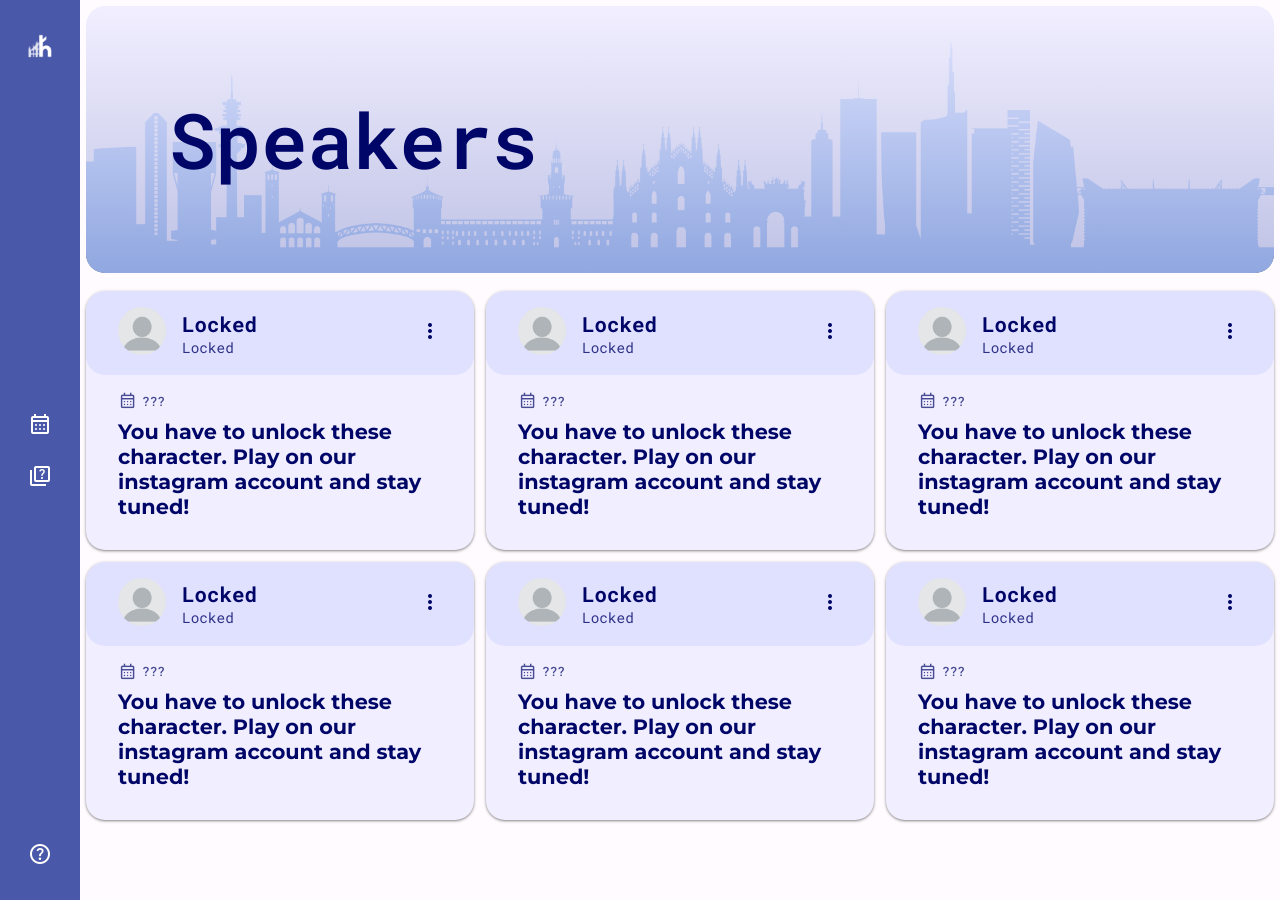
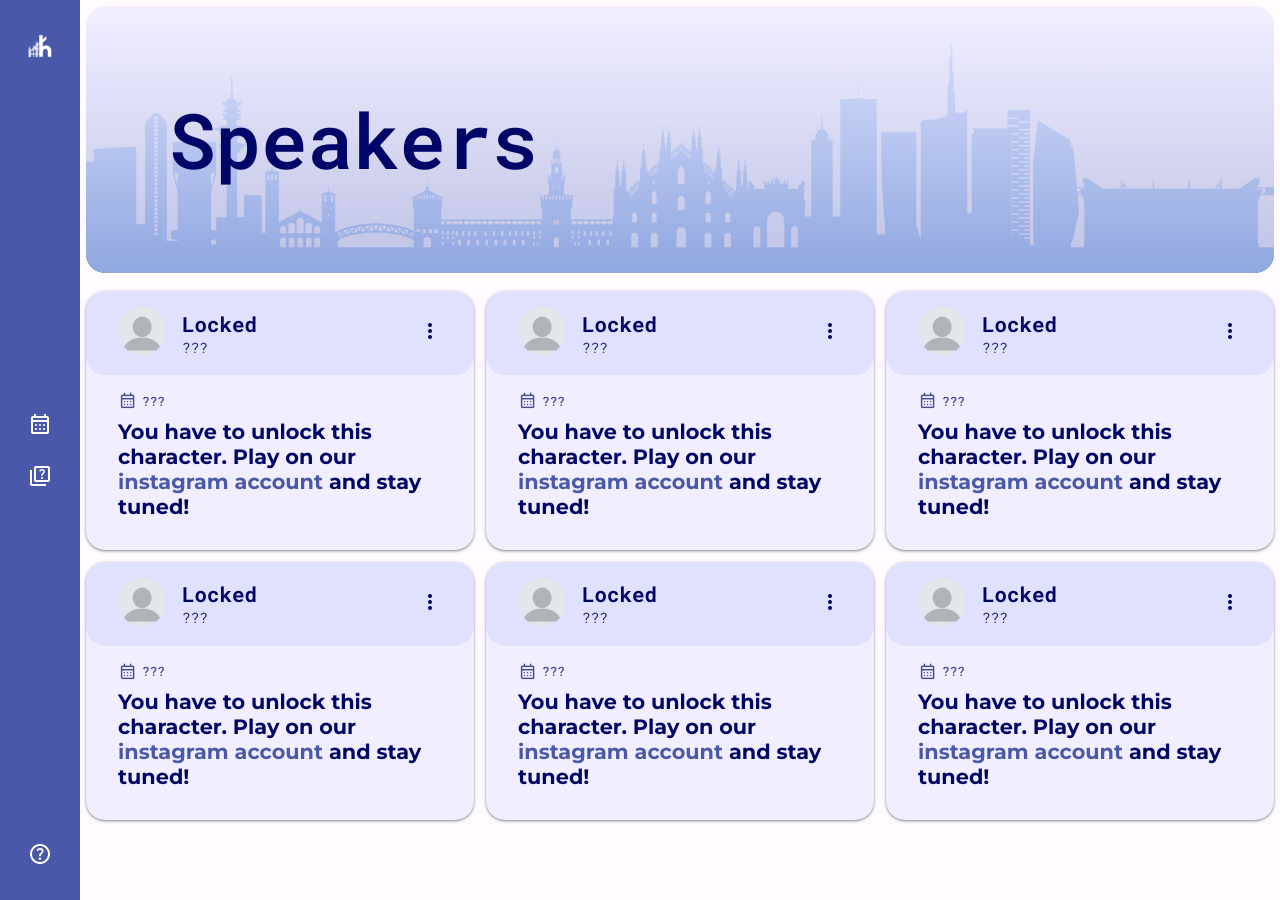
Before and after one commit to gfusarbassini/ht56f4y, a Jekyll site: the page built from speakers.html, in a window 1280 px wide. Built offline with Jekyll 4.4.1, drawn with Linux system fonts in a browser that asks for light colours; nearby versions of some CDN libraries.

Commit message:
Improve locked characters

```diff
--- a/_data/speakers.yml
+++ b/_data/speakers.yml
@@ -50,8 +50,8 @@ speakers:
 locked:
   name: Locked
   date: "???"
-  topic: "You have to unlock these character. Play on our instagram account and stay tuned!"
+  topic: "You have to unlock this character. Play on our <a href=\"https://www.instagram.com/plancks23/\">instagram account</a> and stay tuned!"
   biography: ""
-  abstract: "You have to unlock these character. Play on our instagram account and stay tuned!"
+  abstract: ""
   img: blank.png
-  uni: "Locked"
+  uni: "???"
```
